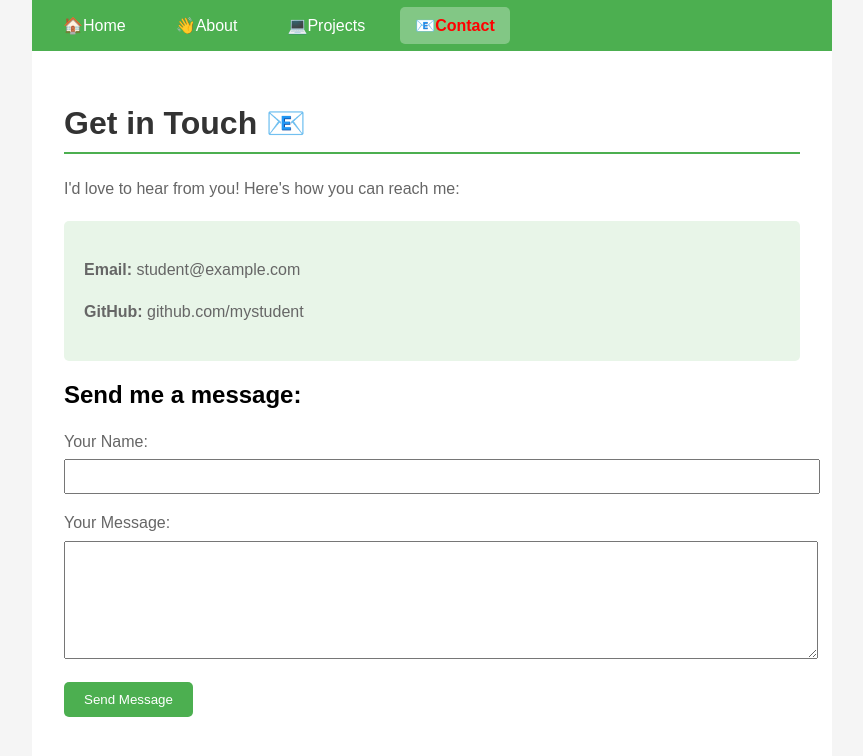
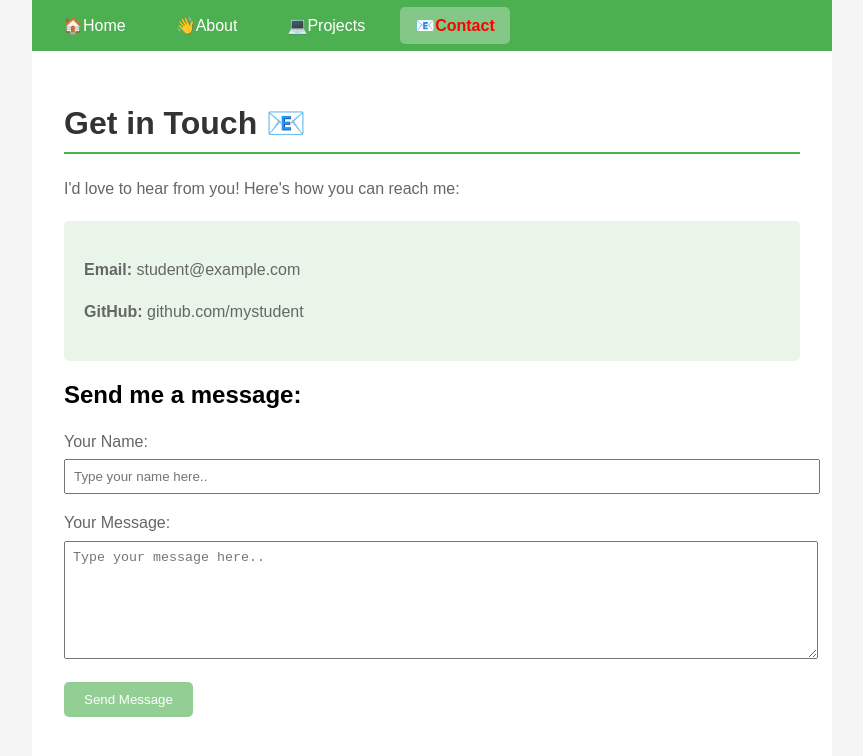
Before and after one commit to Roughidah/Portfolio_app, a Vue app: page /contact in a window 1280 px wide. Shown: the top 756 px of the page, without its empty margins (208-1071 px from the left). Built offline with nearby package versions, Linux system fonts and the light colour scheme.

Commit message:
submit button is now more interactive

```diff
--- a/src/views/Contact.vue
+++ b/src/views/Contact.vue
@@ -1,24 +1,32 @@
 <script setup>
-import { ref } from 'vue';
+import { ref, computed } from 'vue';
 
 // Reactive data using Vue 3 Composition API
 const name = ref('');
 const message = ref('');
 const sent = ref(false);
 
+
+// Computed property to check if form is valid
+const isFormValid = computed(() => {
+  return name.value.trim() !== '' && message.value.trim() !== '';
+});
+
+
 // Methods
 function sendMessage() {
-  // In a real website, this would send the message to a server
+  alert(`Hi ${name.value}, your message "${message.value}" is received`);
+
   console.log('Message from:', name.value, '- Message:', message.value);
   sent.value = true;
   name.value = '';
   message.value = '';
 
-  // Hide the success message after 3 seconds
   setTimeout(() => {
     sent.value = false;
   }, 3000);
 }
+
 </script>
 
 <template>
@@ -35,30 +43,22 @@ function sendMessage() {
     <form @submit.prevent="sendMessage">
       <p>
         <label>Your Name:</label><br />
-        <input
-          type="text"
-          v-model="name"
-          style="width: 100%; padding: 8px; margin-top: 5px"
-        />
+        <input type="text" v-model="name" style="width: 100%; padding: 8px; margin-top: 5px" placeholder="Type your name here.." />
       </p>
       <p>
         <label>Your Message:</label><br />
-        <textarea
-          v-model="message"
-          style="width: 100%; height: 100px; padding: 8px; margin-top: 5px"
-        >
+        <textarea v-model="message" style="width: 100%; height: 100px; padding: 8px; margin-top: 5px" placeholder="Type your message here..">
         </textarea>
       </p>
-      <button
-        type="submit"
-        style="
-          background: #4caf50;
-          color: white;
-          padding: 10px 20px;
-          border: none;
-          border-radius: 5px;
-        "
-      >
+      <button type="submit" :disabled="!isFormValid" :style="{
+        background: '#4caf50',
+        color: 'white',
+        padding: '10px 20px',
+        border: 'none',
+        borderRadius: '5px',
+        opacity: isFormValid ? 1 : 0.6,
+        cursor: isFormValid ? 'pointer' : 'not-allowed'
+      }">
         Send Message
       </button>
     </form>
```
